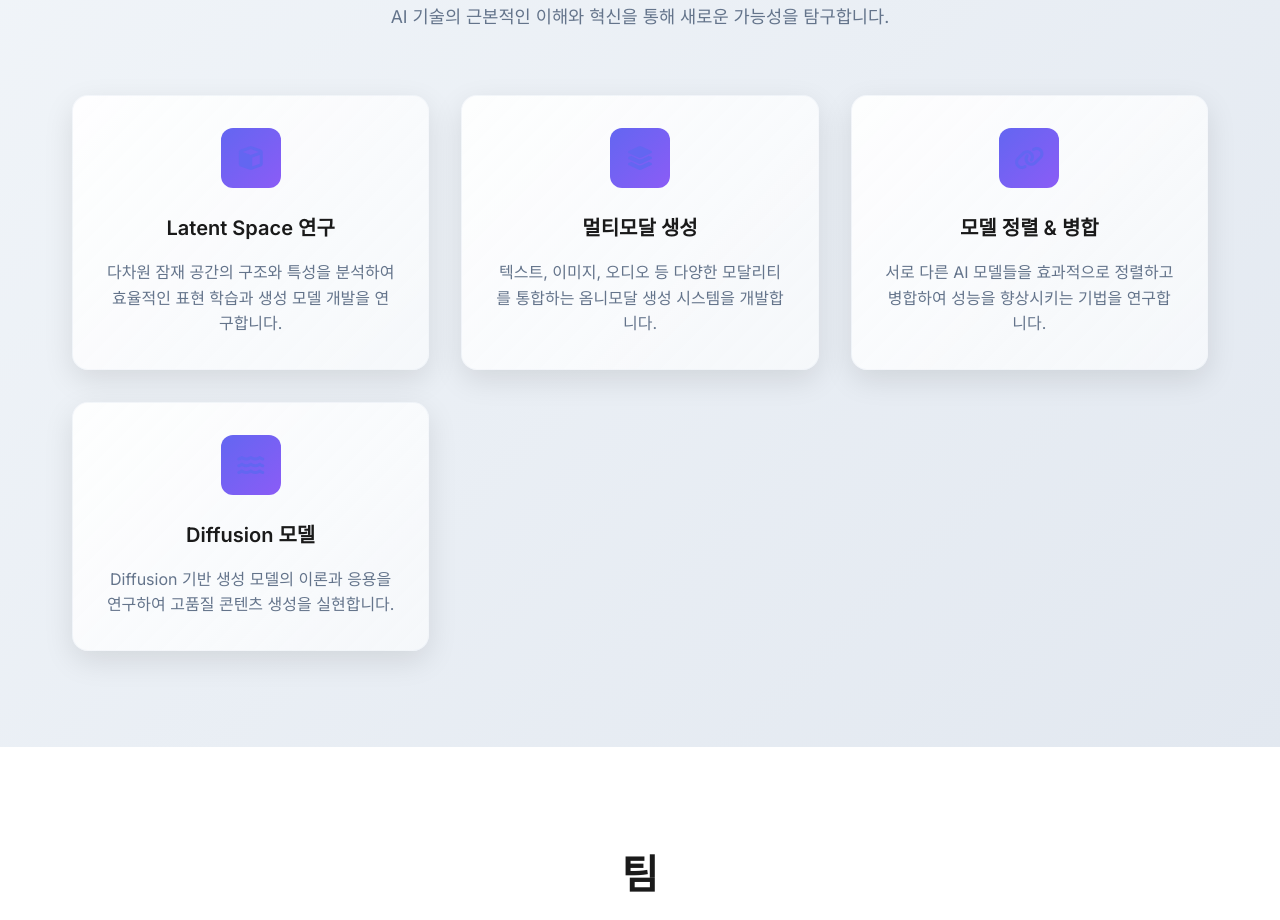
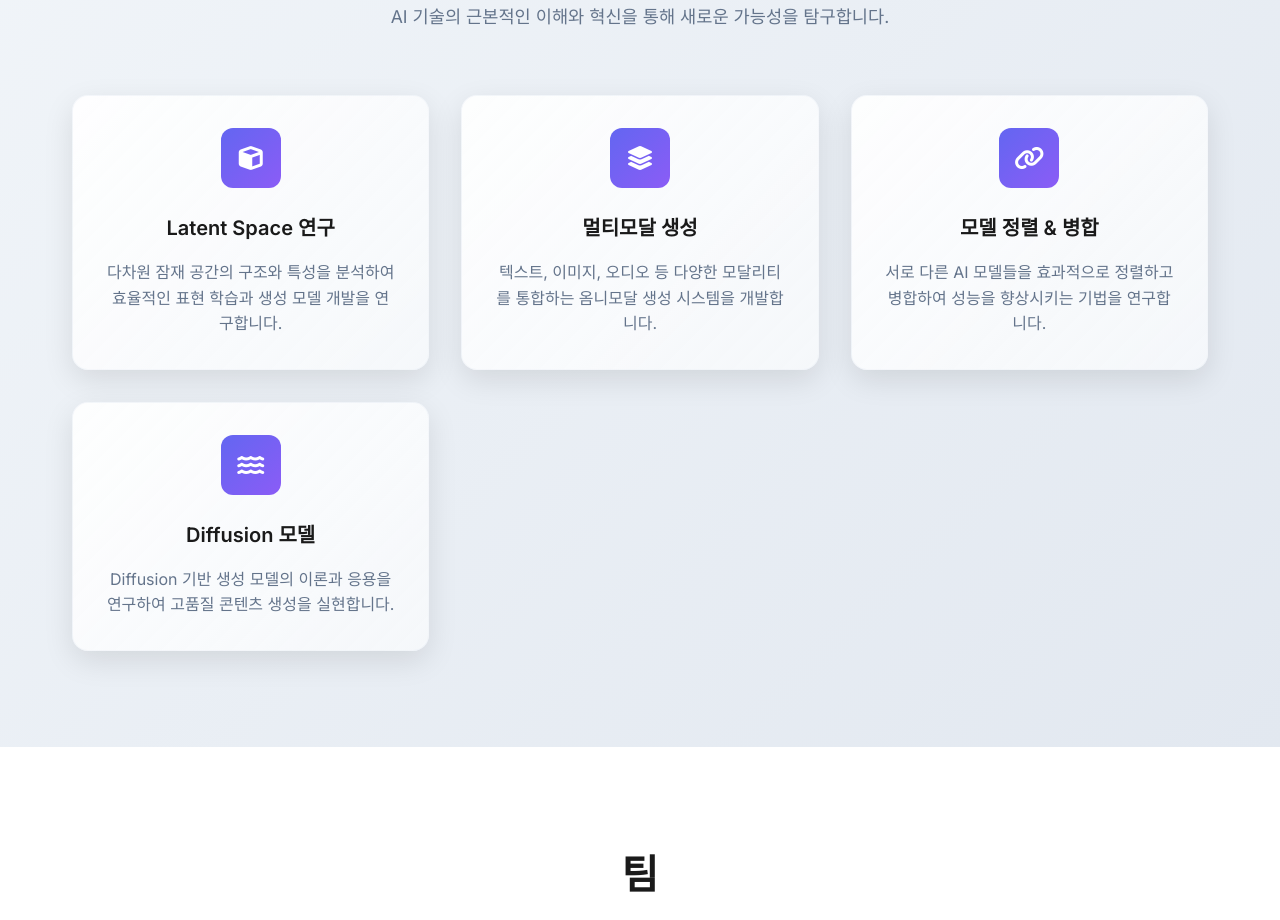
Before and after one commit to latentforge/latentforge.github.io, a plain HTML site: page index.html in a window 1280 px wide. Shown: the part 2387-3307 px from the top of the page. Drawn offline with Linux system fonts and the light colour scheme.

Commit message:
Fix: Icon colors

```diff
--- a/styles.css
+++ b/styles.css
@@ -882,7 +882,7 @@ body {
 
 .area-icon i {
     font-size: 1.5rem;
-    color: #6366f1;
+    color: white;
 }
 
 .research-area h3 {
```
